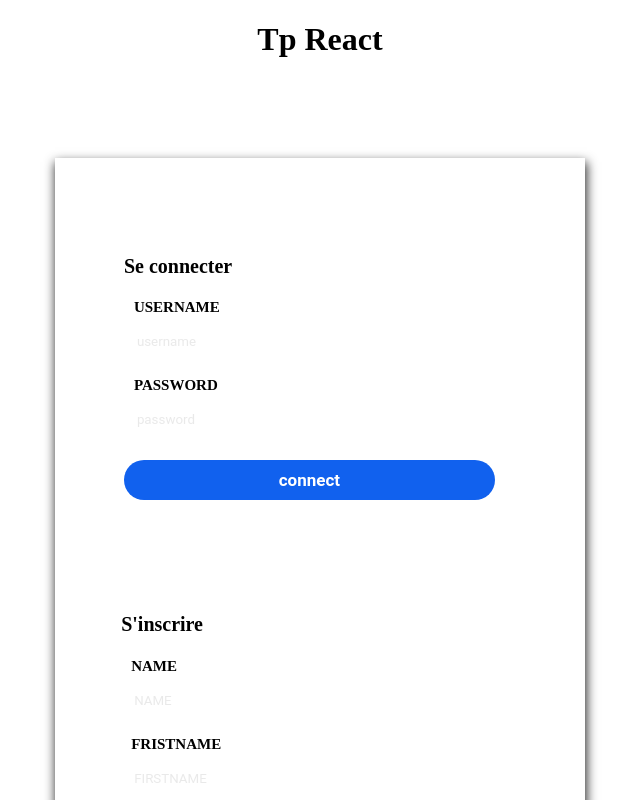
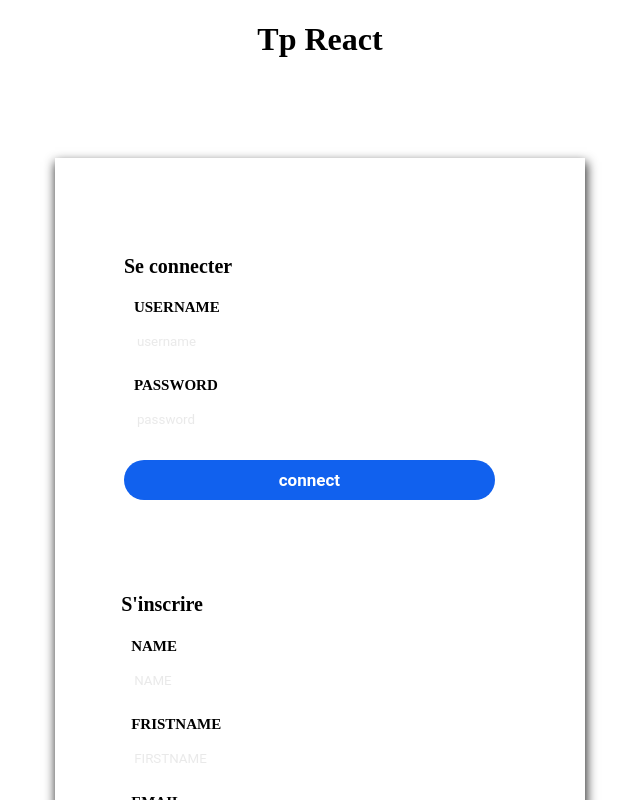
Before and after one commit to mouzone9/Tp-React-Fetch, a React (Create React App) app in the folder Frontend/front-end-tp-react/: page / in a window 1280 px wide. Shown: the top 800 px of the page, without its empty margins (320-960 px from the left). Built offline with nearby package versions, Linux system fonts and the light colour scheme.

Commit message:
fix the design

```diff
--- a/Frontend/front-end-tp-react/src/components/formular.js
+++ b/Frontend/front-end-tp-react/src/components/formular.js
@@ -29,8 +29,7 @@ function Formular() {
                             <input className='submit' value="connect" type='submit' />
                     </div>
                     <div className='connexion'>
-                            <div className='spaceBetweenTerms' />
-                                <a className="" href='#'>
+                            <a className="" href='#'>
                                 <h2>S'inscrire</h2>
                             </a>
                             <label>NAME</label>
```
